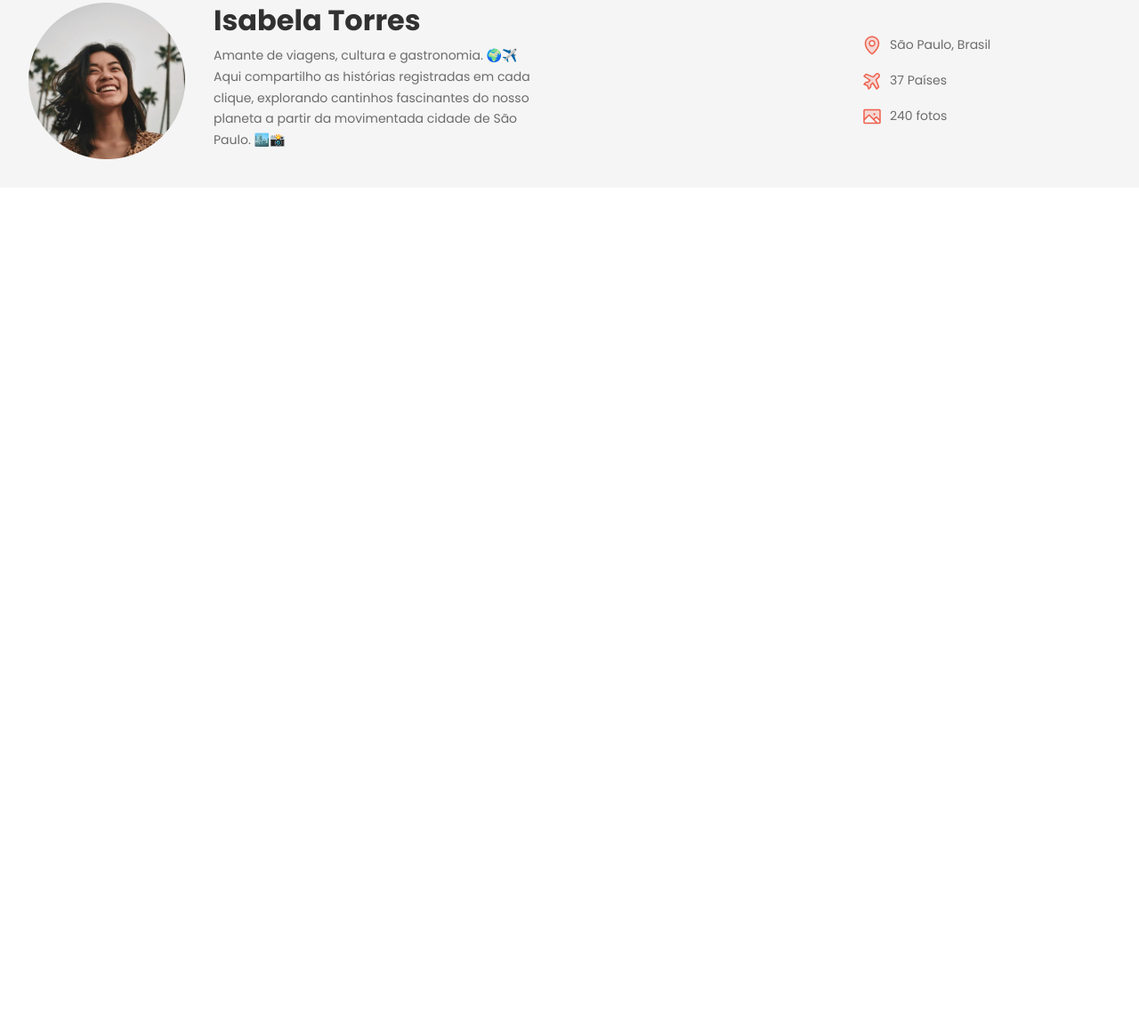
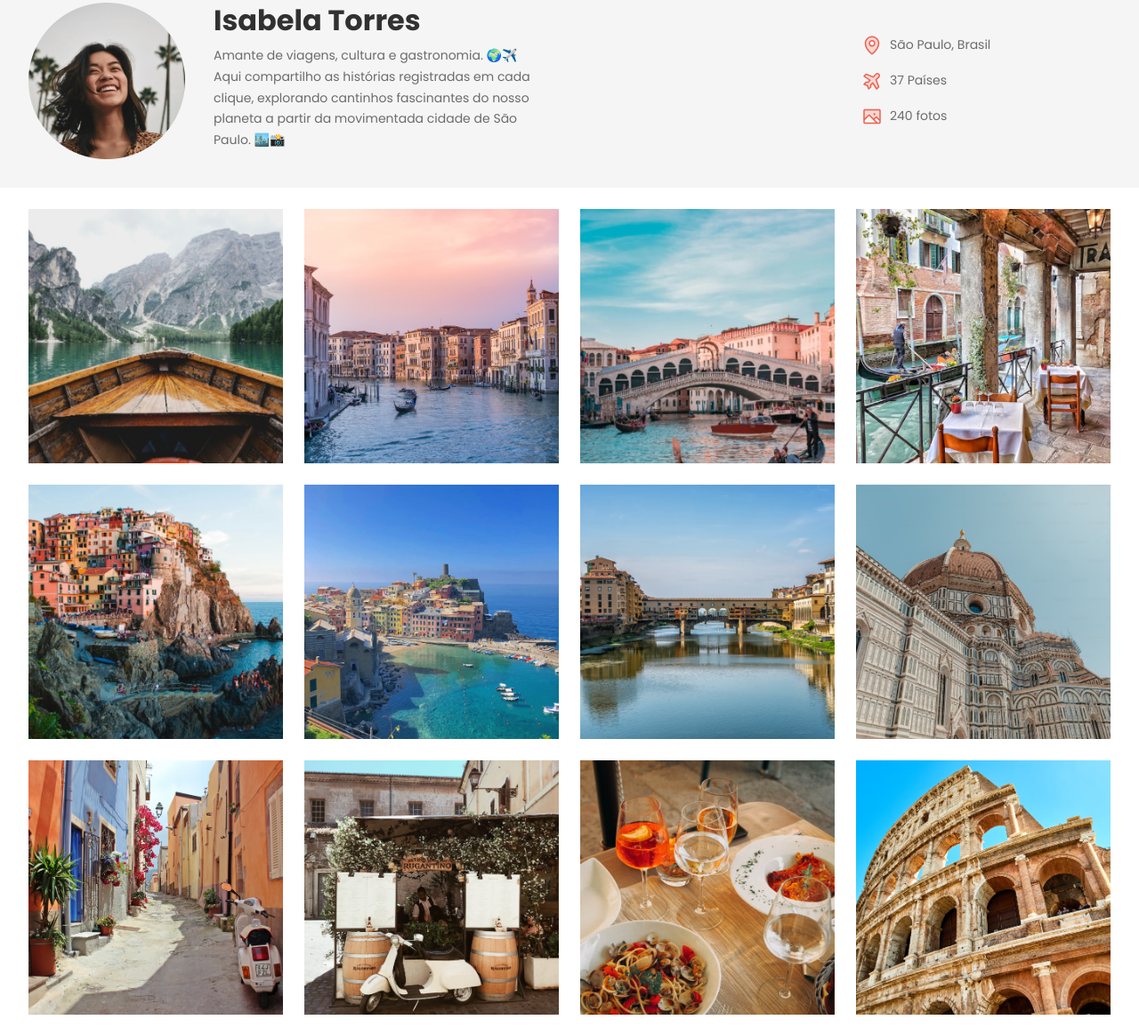
Before and after one commit to Henrique-CBueno/Travelgram, a plain HTML site: page index.html in a window 1280 px wide. Shown: the part 125-1290 px from the top of the page at 89% size. Before the commit the page ends 800 px from the top, so only its background shows below. Drawn offline with Linux system fonts and the light colour scheme.

Commit message:
main galerry

```diff
--- a/index.html
+++ b/index.html
@@ -61,5 +61,20 @@
             </div>
         </header>
     </div>
+
+    <main class="container">
+        <img src="/assets/images/Image 01.png" alt="...">
+        <img src="/assets/images/Image 02.png" alt="...">
+        <img src="/assets/images/Image 03.png" alt="...">
+        <img src="/assets/images/Image 04.png" alt="...">
+        <img src="/assets/images/Image 05.png" alt="...">
+        <img src="/assets/images/Image 06.png" alt="...">
+        <img src="/assets/images/Image 07.png" alt="...">
+        <img src="/assets/images/Image 08.png" alt="...">
+        <img src="/assets/images/Image 09.png" alt="...">
+        <img src="/assets/images/Image 10.png" alt="...">
+        <img src="/assets/images/Image 11.png" alt="...">
+        <img src="/assets/images/Image 12.png" alt="...">
+    </main>
 </body>
 </html>
--- a/styles/index.css
+++ b/styles/index.css
@@ -1,3 +1,4 @@
 @import url(/styles/global.css);
 @import url(/styles/nav.css);
 @import url(/styles/header.css);
+@import url(/styles/main.css);
--- /dev/null
+++ b/styles/main.css
@@ -0,0 +1,12 @@
+main{
+    display: flex;
+    flex-wrap: wrap;
+    gap: 24px;
+    padding-block: 24px;
+}
+
+main img{
+    width: 286px;
+    height: 286px;
+    object-fit: cover;
+}
```
